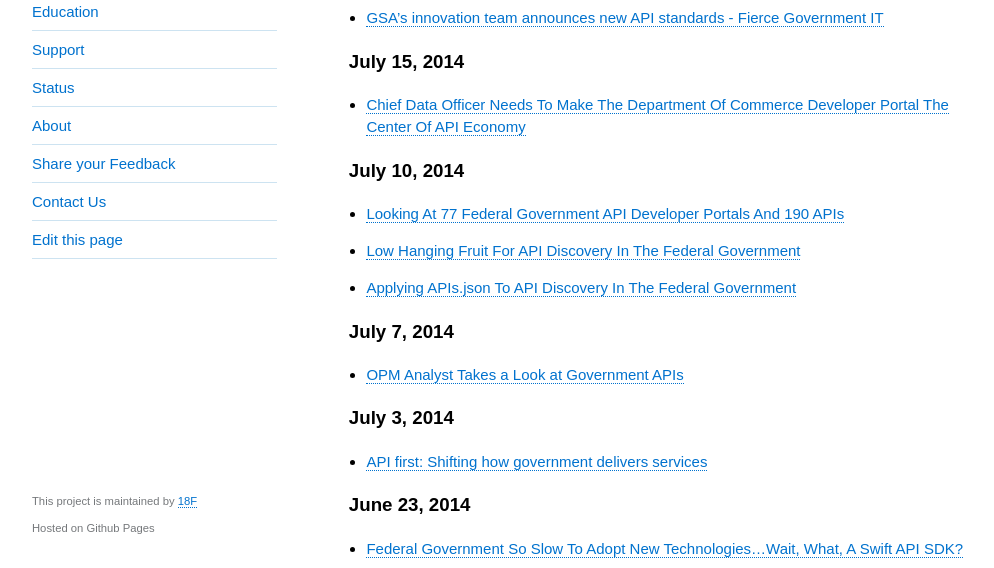
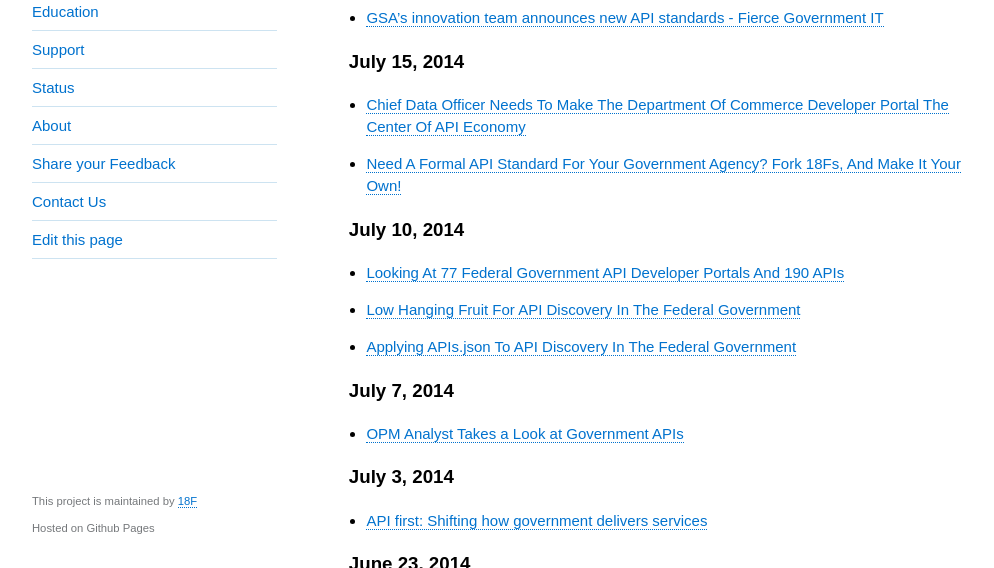
Before and after one commit to 18F/API-All-the-X, a Jekyll site: the page built from pages/gov_apis_in_the_news.md, in a window 1280 px wide and 900 px high, cut to the strip 332-900 px from the top of the window. Shown: the whole strip, without its empty margins (128-1122 px from the left). Built offline with Jekyll 4.4.1, drawn with Linux system fonts in a browser that asks for light colours.

Commit message:
another news piece

```diff
--- a/pages/gov_apis_in_the_news.md
+++ b/pages/gov_apis_in_the_news.md
@@ -12,6 +12,8 @@ title: ".Gov APIs in the News"
 
 ### July 15, 2014
 * [Chief Data Officer Needs To Make The Department Of Commerce Developer Portal The Center Of API Economy](http://apievangelist.com/2014/07/15/chief-data-officer-needs-to-make-the-department-of-commerce-developer-portal-the-center-of-api-economy/)
+* [Need A Formal API Standard For Your Government Agency? Fork 18Fs, And Make It Your Own!](http://apievangelist.com/2014/07/15/need-a-formal-api-standard-for-your-government-agency--fork-18fs-and-make-it-your-own/)
+
 
 ### July 10, 2014
 * [Looking At 77 Federal Government API Developer Portals And 190 APIs](http://apievangelist.com/2014/07/10/looking-at-77-federal-government-api-developer-portals-and-190-apis/)
```
